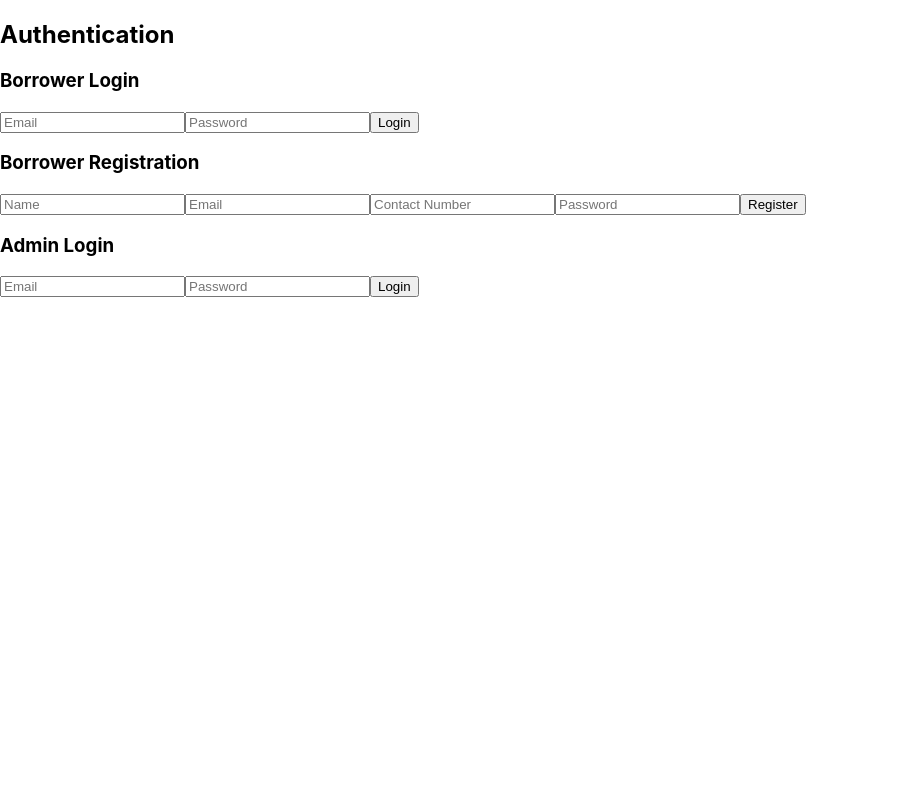
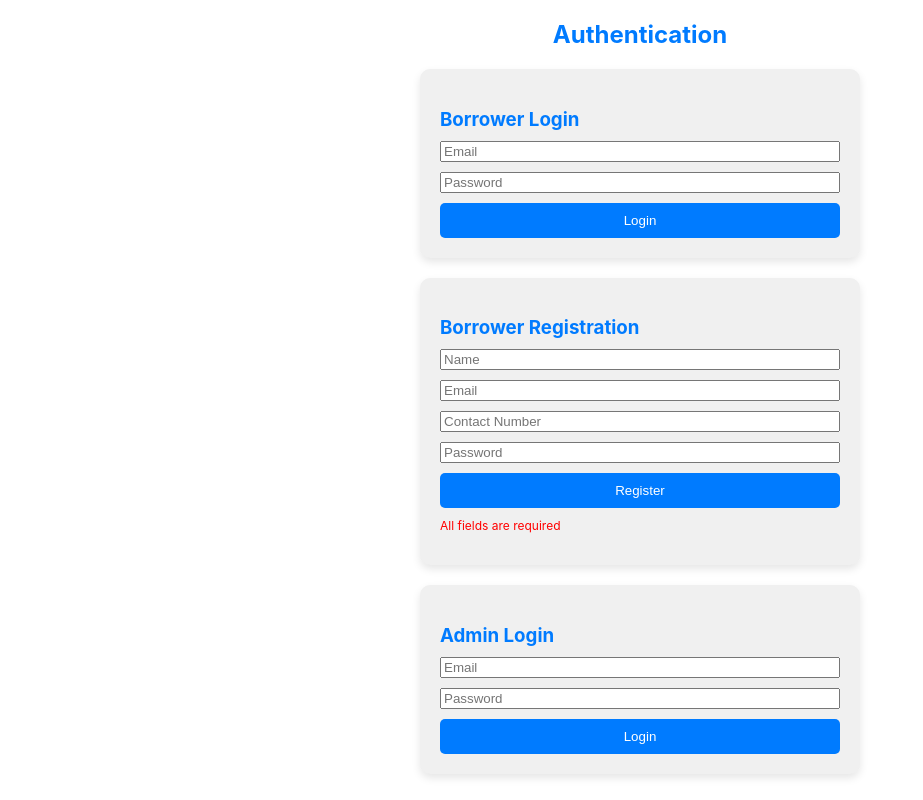
Before and after one commit to HaRsHGoRR/library-management-system, a React (Create React App) app: page /authentication in a window 1280 px wide. Shown: the whole page, without its empty margins (0-923 px from the left). Built offline with nearby package versions, Linux system fonts and the light colour scheme.

Commit message:
css AuthenticationComponent

```diff
--- a/src/component/AuthenticationComponent.jsx
+++ b/src/component/AuthenticationComponent.jsx
@@ -19,7 +19,14 @@ const AuthenticationComponent = () => {
         setToastMessage(message);
         setToastStyle({
             display: 'block',
-            backgroundColor: type === 'success' ? '#28a745' : '#dc3545'
+            backgroundColor: type === 'success' ? '#28a745' : '#dc3545',
+            position: 'fixed',
+            top: '10px',
+            right: '10px',
+            padding: '10px',
+            borderRadius: '4px',
+            color: '#fff',
+            zIndex: '9999'
         });
         setTimeout(() => {
             setToastStyle({ display: 'none' });
@@ -50,6 +57,11 @@ const AuthenticationComponent = () => {
 
     const handleBorrowerRegistration = async (event) => {
         event.preventDefault();
+        // Check if any required field is empty
+        if (!borrowerRegistrationData.name || !borrowerRegistrationData.email || !borrowerRegistrationData.contactNumber || !borrowerRegistrationData.password) {
+            showToast('All fields are required', 'error');
+            return;
+        }
         try {
             const response = await axios.post('http://localhost:8080/api/borrowers/register', borrowerRegistrationData);
             if (response.status >= 200 && response.status < 300) {
@@ -96,35 +108,36 @@ const AuthenticationComponent = () => {
     };
 
     return (
-        <div>
-            <h2>Authentication</h2>
-            <div>
-                <h3>Borrower Login</h3>
-                <form onSubmit={handleBorrowerLogin}>
-                    <input type="email" name="email" placeholder="Email" value={borrowerLoginData.email} onChange={handleBorrowerLoginInputChange} />
-                    <input type="password" name="password" placeholder="Password" value={borrowerLoginData.password} onChange={handleBorrowerLoginInputChange} />
-                    <button type="submit">Login</button>
+        <div style={{ display: 'flex', flexDirection: 'column', alignItems: 'center' }}>
+            <h2 style={{ marginBottom: '20px', color: '#007bff' }}>Authentication</h2>
+            <div style={{ backgroundColor: '#f0f0f0', boxShadow: '0 4px 8px rgba(0, 0, 0, 0.1)', borderRadius: '10px', padding: '20px', marginBottom: '20px', width: '400px' }}>
+                <h3 style={{ marginBottom: '10px', color: '#007bff' }}>Borrower Login</h3>
+                <form onSubmit={handleBorrowerLogin} style={{ display: 'flex', flexDirection: 'column' }}>
+                    <input type="email" name="email" placeholder="Email" value={borrowerLoginData.email} onChange={handleBorrowerLoginInputChange} style={{ marginBottom: '10px' }} />
+                    <input type="password" name="password" placeholder="Password" value={borrowerLoginData.password} onChange={handleBorrowerLoginInputChange} style={{ marginBottom: '10px' }} />
+                    <button type="submit" style={{ backgroundColor: '#007bff', color: '#fff', border: 'none', padding: '10px 20px', borderRadius: '5px', cursor: 'pointer' }}>Login</button>
                 </form>
             </div>
-            <div>
-                <h3>Borrower Registration</h3>
-                <form onSubmit={handleBorrowerRegistration}>
-                    <input type="text" name="name" placeholder="Name" value={borrowerRegistrationData.name} onChange={handleBorrowerRegistrationInputChange} />
-                    <input type="email" name="email" placeholder="Email" value={borrowerRegistrationData.email} onChange={handleBorrowerRegistrationInputChange} />
-                    <input type="text" name="contactNumber" placeholder="Contact Number" value={borrowerRegistrationData.contactNumber} onChange={handleBorrowerRegistrationInputChange} />
-                    <input type="password" name="password" placeholder="Password" value={borrowerRegistrationData.password} onChange={handleBorrowerRegistrationInputChange} />
-                    <button type="submit">Register</button>
+            <div style={{ backgroundColor: '#f0f0f0', boxShadow: '0 4px 8px rgba(0, 0, 0, 0.1)', borderRadius: '10px', padding: '20px', marginBottom: '20px', width: '400px' }}>
+                <h3 style={{ marginBottom: '10px', color: '#007bff' }}>Borrower Registration</h3>
+                <form onSubmit={handleBorrowerRegistration} style={{ display: 'flex', flexDirection: 'column' }}>
+                    <input type="text" name="name" placeholder="Name" value={borrowerRegistrationData.name} onChange={handleBorrowerRegistrationInputChange} style={{ marginBottom: '10px' }} />
+                    <input type="email" name="email" placeholder="Email" value={borrowerRegistrationData.email} onChange={handleBorrowerRegistrationInputChange} style={{ marginBottom: '10px' }} />
+                    <input type="text" name="contactNumber" placeholder="Contact Number" value={borrowerRegistrationData.contactNumber} onChange={handleBorrowerRegistrationInputChange} style={{ marginBottom: '10px' }} />
+                    <input type="password" name="password" placeholder="Password" value={borrowerRegistrationData.password} onChange={handleBorrowerRegistrationInputChange} style={{ marginBottom: '10px' }} />
+                    <button type="submit" style={{ backgroundColor: '#007bff', color: '#fff', border: 'none', padding: '10px 20px', borderRadius: '5px', cursor: 'pointer' }}>Register</button>
+                    <p style={{ marginTop: '10px', color: 'red', fontSize: '12px' }}>All fields are required</p>
                 </form>
             </div>
-            <div>
-                <h3>Admin Login</h3>
-                <form onSubmit={handleAdminLogin}>
-                    <input type="email" name="email" placeholder="Email" value={adminLoginData.email} onChange={handleAdminInputChange} />
-                    <input type="password" name="password" placeholder="Password" value={adminLoginData.password} onChange={handleAdminInputChange} />
-                    <button type="submit">Login</button>
+            <div style={{ backgroundColor: '#f0f0f0', boxShadow: '0 4px 8px rgba(0, 0, 0, 0.1)', borderRadius: '10px', padding: '20px', marginBottom: '20px', width: '400px' }}>
+                <h3 style={{ marginBottom: '10px', color: '#007bff' }}>Admin Login</h3>
+                <form onSubmit={handleAdminLogin} style={{ display: 'flex', flexDirection: 'column' }}>
+                    <input type="email" name="email" placeholder="Email" value={adminLoginData.email} onChange={handleAdminInputChange} style={{ marginBottom: '10px' }} />
+                    <input type="password" name="password" placeholder="Password" value={adminLoginData.password} onChange={handleAdminInputChange} style={{ marginBottom: '10px' }} />
+                    <button type="submit" style={{ backgroundColor: '#007bff', color: '#fff', border: 'none', padding: '10px 20px', borderRadius: '5px', cursor: 'pointer' }}>Login</button>
                 </form>
             </div>
-            <div style={{ ...toastStyle, position: 'fixed', top: '10px', right: '10px', padding: '10px', borderRadius: '4px', color: '#fff' }}>
+            <div style={{ ...toastStyle }}>
                 {toastMessage}
             </div>
         </div>
```
